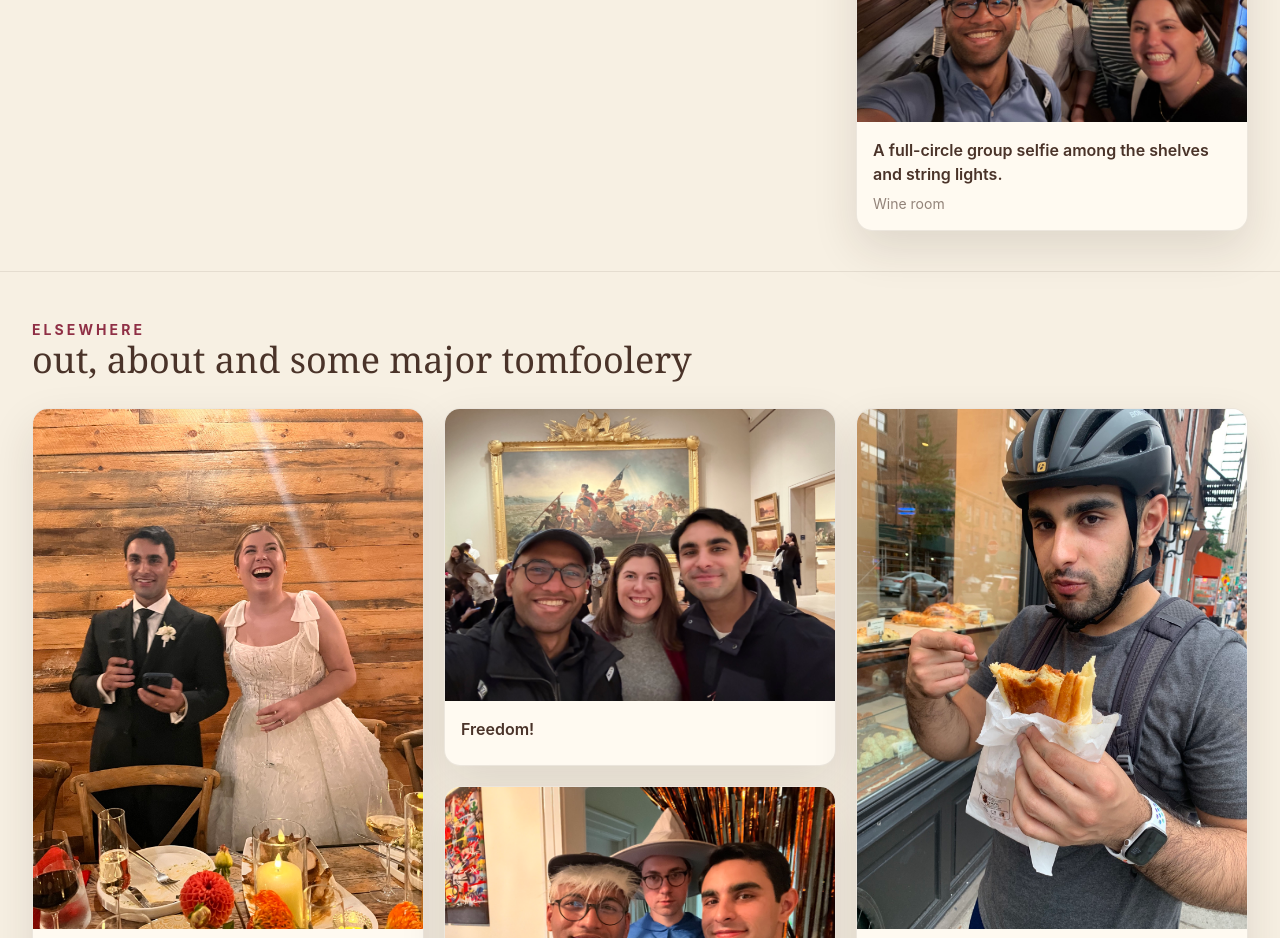
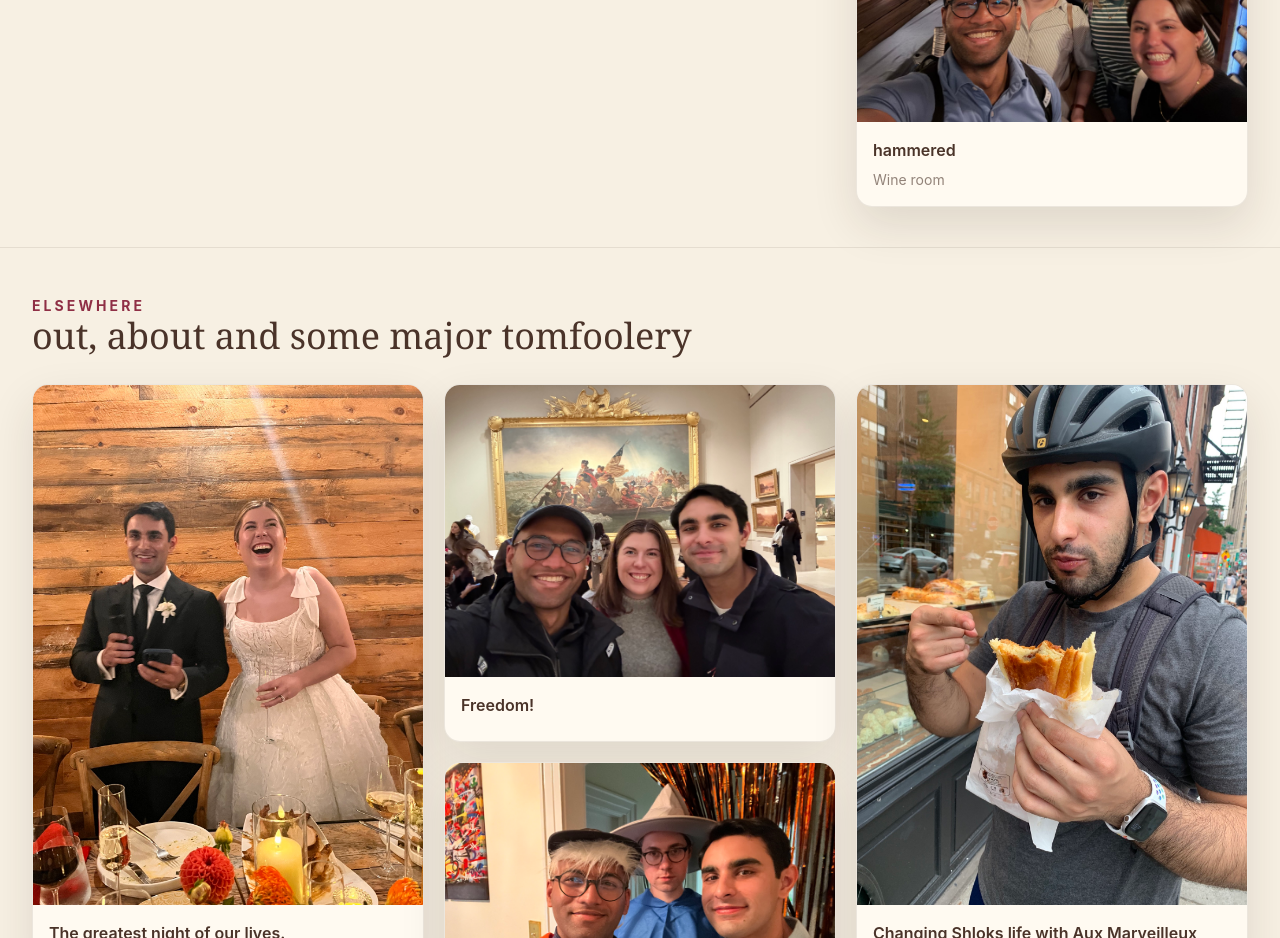
Before and after one commit to Shlok-Joseph-Paul/Yuvis-book-club, a React (Vite) app: page /photos in a window 1280 px wide. Shown: the part 1220-2158 px from the top of the page. Built offline with nearby package versions, Linux system fonts and the light colour scheme.

Commit message:
Update wine room selfie caption

```diff
--- a/src/data/photos.ts
+++ b/src/data/photos.ts
@@ -33,7 +33,7 @@ export const photos: Photo[] = [
   {
     id: 'wine-room-group-selfie',
     imageUrl: '/images/photos/wine-room-group-selfie.jpg',
-    caption: 'A full-circle group selfie among the shelves and string lights.',
+    caption: 'hammered',
     associatedBookId: 'vera-or-faith',
     location: 'Wine room',
     altText:
```
